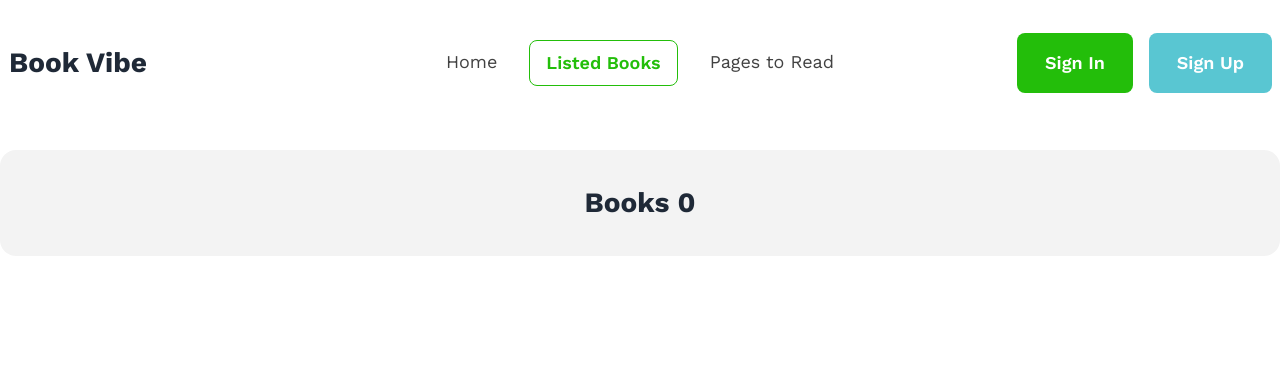
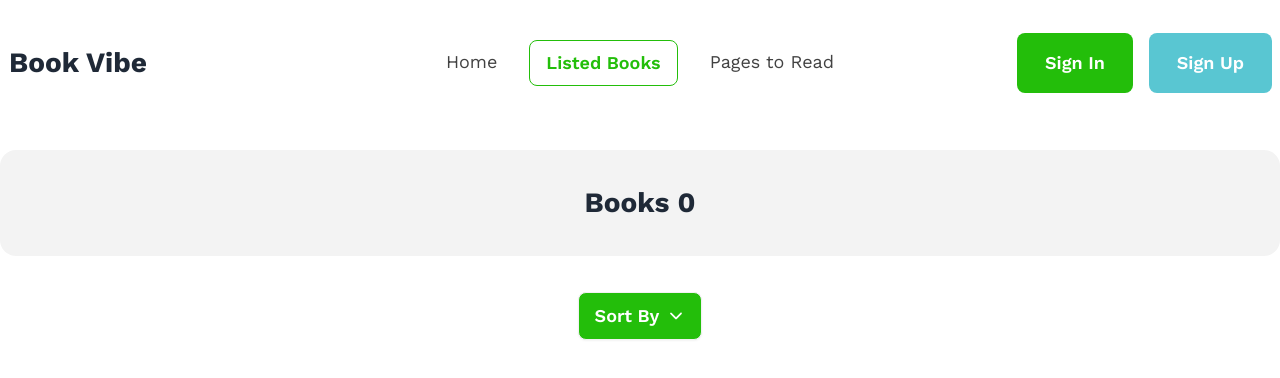
Before and after one commit to miraz-faruk/book-vibe, a React (Vite) app: page /listed-books in a window 1280 px wide. Shown: the top 378 px of the page. Built offline with nearby package versions, Linux system fonts and the light colour scheme; a web font is replaced by a local one.

Commit message:
Filtered books by using sort by button

```diff
--- a/src/components/ErrorPage/ErrorPage.jsx
+++ b/src/components/ErrorPage/ErrorPage.jsx
@@ -3,7 +3,7 @@ import { Link } from "react-router-dom";
 const ErrorPage = () => {
     return (
         <div>
-            <h2>Oops!!!</h2>
+            <h2>404 Not found page!!!</h2>
             <Link to="/">Go to Home</Link>
         </div>
     );
--- a/src/components/ListedBooks/ListedBooks.jsx
+++ b/src/components/ListedBooks/ListedBooks.jsx
@@ -2,16 +2,38 @@ import { useEffect, useState } from "react";
 import { useLoaderData } from "react-router-dom";
 import { getStoredBookToReadList } from "../../utility/localstorage";
 import ReadBook from "../ReadBook/ReadBook";
+import { IoIosArrowDown } from "react-icons/io";
 
 const ListedBooks = () => {
     const books = useLoaderData();
 
     const [listedBooks, setListedBooks] = useState([]);
+    const [displayBooks, setDisplayBooks] = useState([]);
+    const [isDropdownOpen, setIsDropdownOpen] = useState(false);
+
+    const handleBooksFilter = filter => {
+        if (filter === 'sort by') {
+            setDisplayBooks(listedBooks);
+        }
+        else if (filter === 'rating') {
+            const ratingBooks = [...listedBooks].sort((a, b) => b.rating - a.rating);
+            setDisplayBooks(ratingBooks);
+        }
+        else if (filter === 'number of pages') {
+            const pagesBooks = [...listedBooks].sort((a, b) => b.totalPages - a.totalPages);
+            setDisplayBooks(pagesBooks);
+        }
+        else if (filter === 'published year') {
+            const yearBooks = [...listedBooks].sort((a, b) => b.yearOfPublishing - a.yearOfPublishing);
+            setDisplayBooks(yearBooks);
+        }
+        setIsDropdownOpen(false); // Close the dropdown after selecting a filter
+    };
 
     useEffect(() => {
-        const storedBookIds = getStoredBookToReadList()
+        const storedBookIds = getStoredBookToReadList();
         if (books.length > 0) {
-            const booksListed = []
+            const booksListed = [];
             for (const id of storedBookIds) {
                 const book = books.find(book => book.bookId === id);
                 if (book) {
@@ -19,16 +41,33 @@ const ListedBooks = () => {
                 }
             }
             setListedBooks(booksListed);
+            setDisplayBooks(booksListed);
         }
-    }, [books])
+    }, [books]);
+
     return (
         <div>
-            <h2 className="bg-[#1313130D] text-[28px] font-bold rounded-2xl text-center py-8 mb-8">Books {listedBooks.length}</h2>
-            <ul>
-                {
-                    listedBooks.map(book => <li key={book.bookId}> <ReadBook book={book}></ReadBook></li>)
-                }
-            </ul>
+            <h2 className="bg-[#1313130D] text-[28px] font-bold rounded-2xl text-center py-8 mb-8">
+                Books {listedBooks.length}
+            </h2>
+            <div className="flex justify-center mb-14">
+                <div className="relative inline-block">
+                    <button onClick={() => setIsDropdownOpen(!isDropdownOpen)} className="btn m-1 bg-[#23BE0A] text-white text-lg font-semibold">
+                        Sort By <IoIosArrowDown />
+                    </button>
+                    {isDropdownOpen && (
+                        <ul className="menu dropdown-content bg-base-100 rounded-box z-[1] w-52 p-2 shadow absolute">
+                            <li onClick={() => handleBooksFilter('sort by')}><a>Sort By</a></li>
+                            <li onClick={() => handleBooksFilter('rating')}><a>Rating</a></li>
+                            <li onClick={() => handleBooksFilter('number of pages')}><a>Number of Pages</a></li>
+                            <li onClick={() => handleBooksFilter('published year')}><a>Published Year</a></li>
+                        </ul>
+                    )}
+                </div>
+            </div>
+            {displayBooks.map(book => (
+                <ReadBook key={book.bookId} book={book} />
+            ))}
         </div>
     );
 };
```
